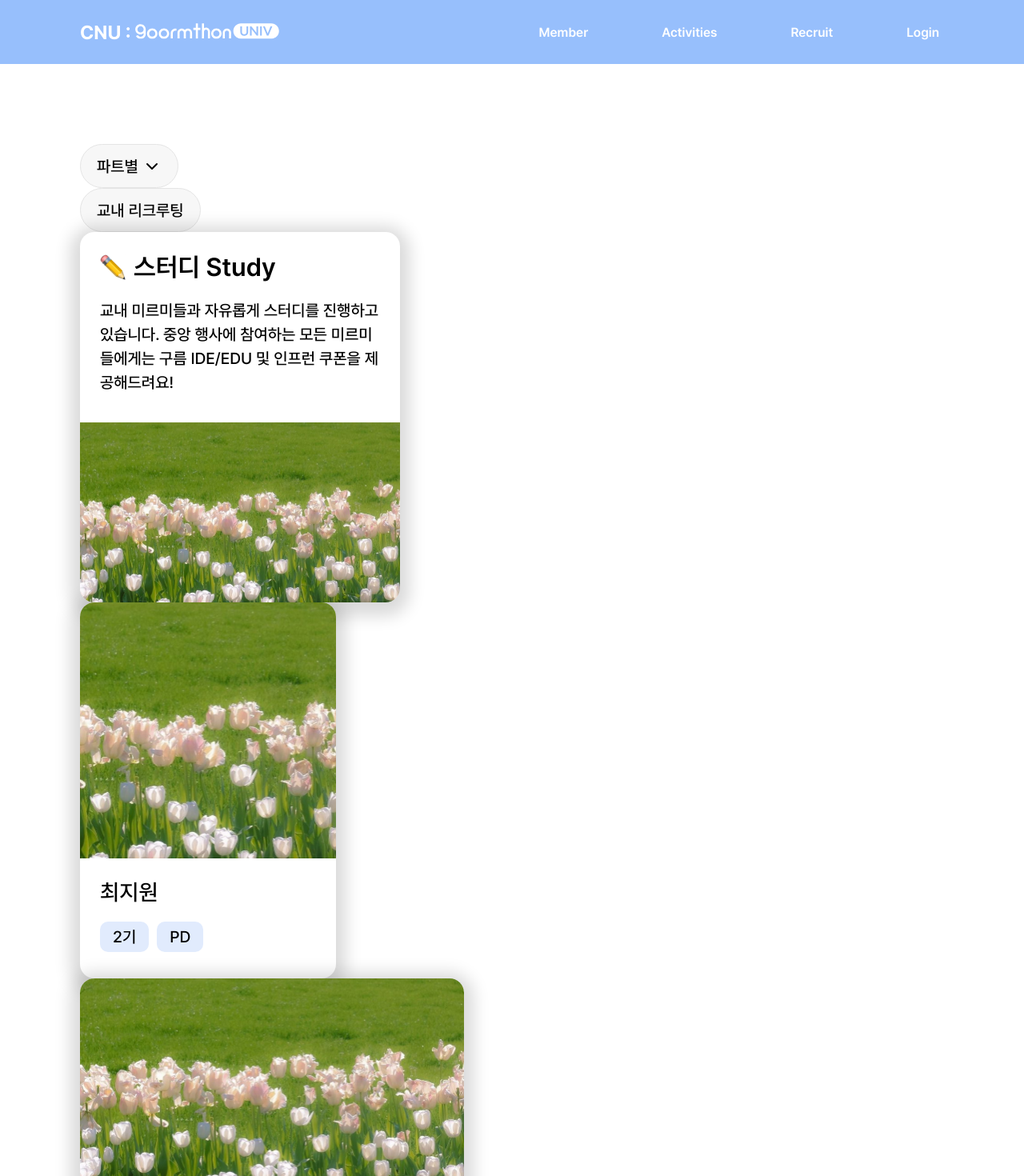
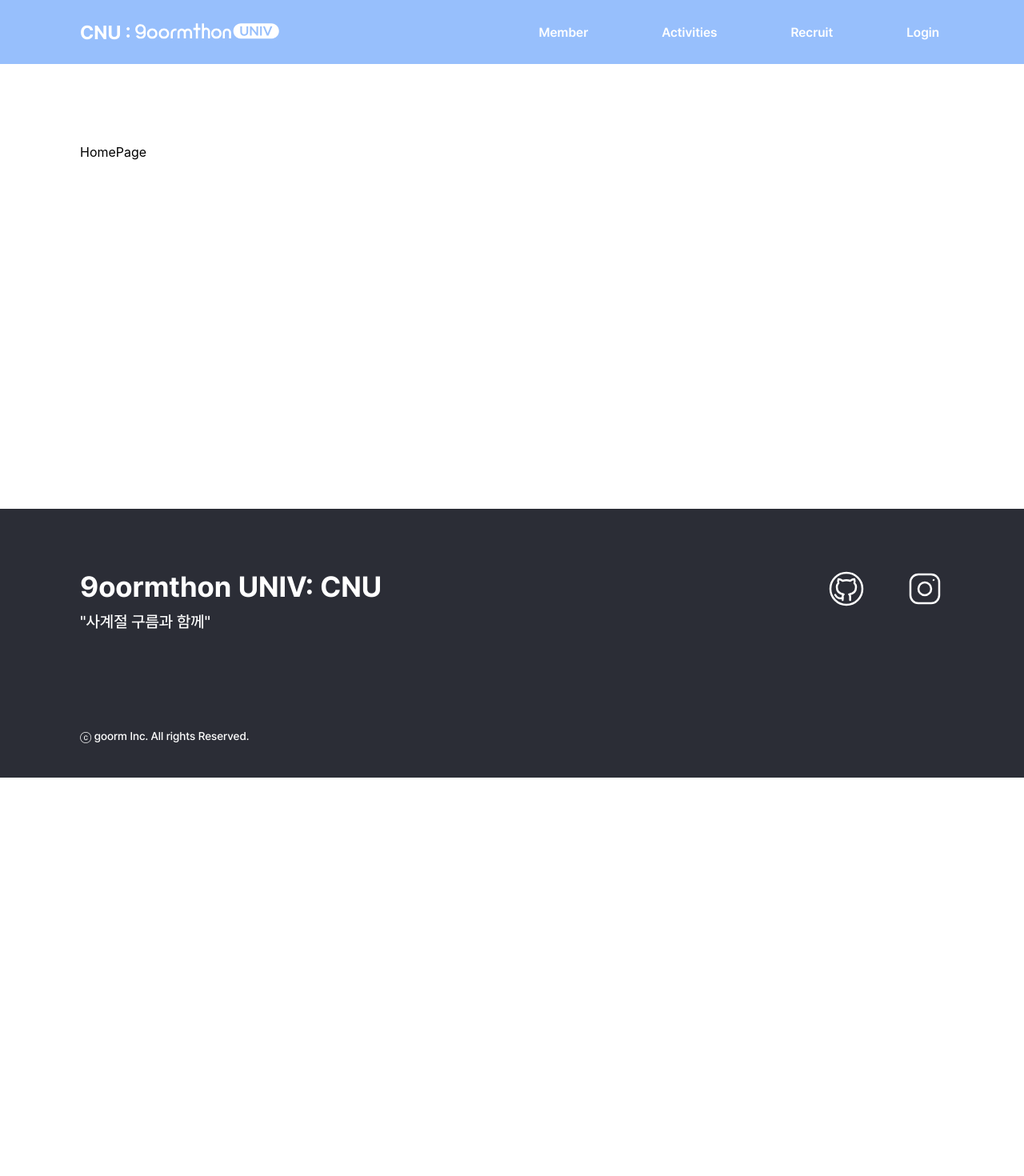
Before and after one commit to 9oormthonUNIV-JNU/B_FE, a React (Vite) app in the folder 9oormthonUNIV_JNU/: page / in a window 1280 px wide. Shown: the top 1470 px of the page at 80% size. After the commit the page ends 972 px from the top, so only its background shows below. Built offline with nearby package versions, Linux system fonts and the light colour scheme; the HTML template or start-up script is replaced by a standard one.

Commit message:
feat: react-router-dom 설치

```diff
--- a/9oormthonUNIV_JNU/package.json
+++ b/9oormthonUNIV_JNU/package.json
@@ -12,6 +12,7 @@
   "dependencies": {
     "react": "^18.3.1",
     "react-dom": "^18.3.1",
+    "react-router-dom": "^6.26.2",
     "styled-components": "^6.1.13"
   },
   "devDependencies": {
--- a/9oormthonUNIV_JNU/src/App.tsx
+++ b/9oormthonUNIV_JNU/src/App.tsx
@@ -1,13 +1,8 @@
-import FilterButton from "./components/common/atoms/FilterButton";
-import LabelButton from "./components/common/atoms/LabelButton";
 import Header from "./components/common/organisms/Header";
 import Footer from "./components/common/organisms/Footer";
-import ActivityBox from "./components/common/molecules/ActivityBox";
-import IntroductionBox from "./components/common/molecules/IntroductionBox";
-import MemberBox from "./components/common/molecules/MemberBox";
 import styled from "styled-components";
-import icon_pencil from "../src/assets/images/icon_pencil.svg";
-import img_flower from "../src/assets/images/img_flower.svg";
+import { BrowserRouter as Router, Routes, Route } from "react-router-dom";
+import HomePage from "./pages/HomePage";
 
 const MainContainer = styled.div`
   flex-direction: column;
@@ -19,26 +14,15 @@
 
 const App = () => {
   return (
-    <>
+    <Router>
       <Header />
       <MainContainer>
-        <FilterButton />
-        <LabelButton label="교내 리크루팅" />
-        <IntroductionBox
-          icon={icon_pencil}
-          subject="스터디 Study"
-          contents="교내 미르미들과 자유롭게 스터디를 진행하고 있습니다. 중앙 행사에 참여하는 모든 미르미들에게는 구름 IDE/EDU 및 인프런 쿠폰을 제공해드려요!"
-          image={img_flower}
-        />
-        <MemberBox image={img_flower} name="최지원" generation={2} part="PD" />
-        <ActivityBox
-          image={img_flower}
-          subject="대학생을 위한 밤샘 서비스 '자니'"
-          tag="해커톤"
-        />
+        <Routes>
+          <Route path="/" element={<HomePage />} />
+        </Routes>
       </MainContainer>
       <Footer />
-    </>
+    </Router>
   );
 };
 
--- a/9oormthonUNIV_JNU/src/pages/HomePage.tsx
+++ b/9oormthonUNIV_JNU/src/pages/HomePage.tsx
@@ -1 +1,5 @@
-//홈페이지 입니다.
+const HomePage = () => {
+  return <div>HomePage</div>;
+};
+
+export default HomePage;
```
Also changed, not shown: 1 other file (tests, documents, lock files or other folders).
